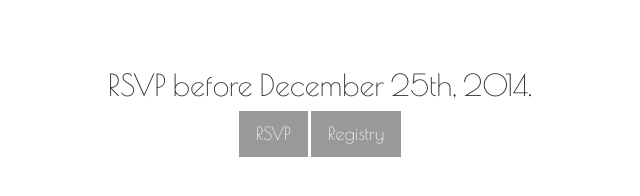
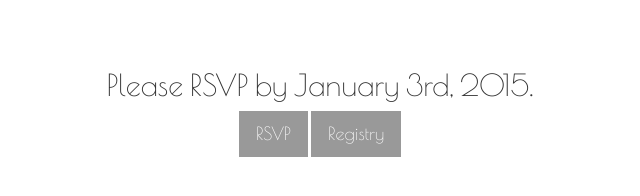
Before and after one commit to rgarcia/wedding, a plain HTML site: page static/index.html in a window 1280 px wide. Shown: the part 1814-2010 px from the top of the page, 320-960 px from the left. Drawn offline with nearby package versions, Linux system fonts and the light colour scheme.

Commit message:
change RSVP date

```diff
--- a/static/index.html
+++ b/static/index.html
@@ -69,7 +69,7 @@
         <div class="container">
             <div class="row">
                 <div class="col-lg-12 text-center">
-                    <h2>RSVP before December 25th, 2014.</h2>
+                    <h2>Please RSVP by January 3rd, 2015.</h2>
                     <a href="#" class="btn btn-lg btn-dark">RSVP</a>
                     <a href="#" class="btn btn-lg btn-dark">Registry</a>
                 </div>
```
